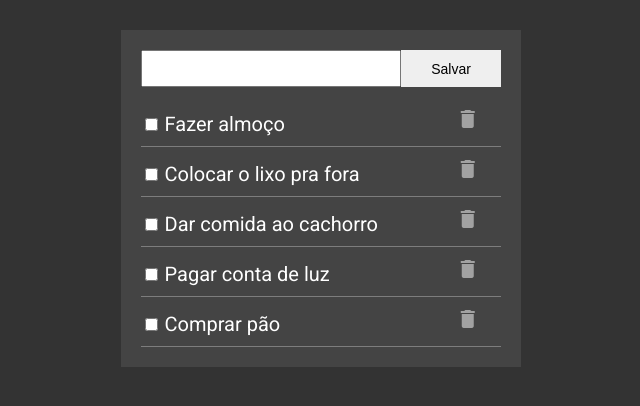
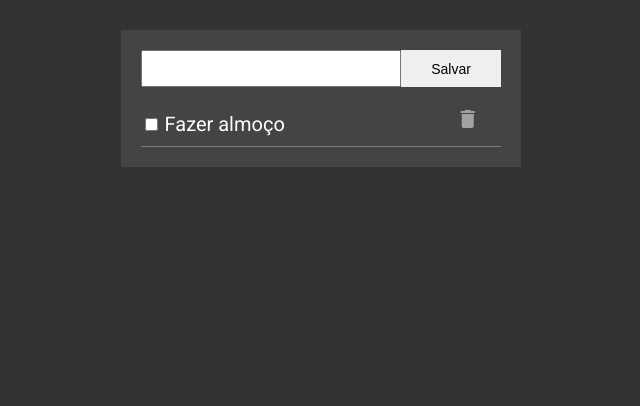
Before and after one commit to JonathanBrant/toDoList_Angular, an Angular app: page / in a window 1280 px wide. Shown: the top 406 px of the page, without its empty margins (319-959 px from the left). Built offline with nearby package versions, Linux system fonts and the light colour scheme.

Commit message:
add inputs e outputs

```diff
--- a/src/app/app.component.ts
+++ b/src/app/app.component.ts
@@ -1,10 +1,16 @@
+import { TaskService } from './services/task.service';
 import { Component } from '@angular/core';
+import { Todo } from './models/ToDo';
 
 @Component({
   selector: 'app-root',
   templateUrl: './app.component.html',
   styleUrls: ['./app.component.css']
 })
-export class AppComponent {
+export class AppComponent{
   title = 'toDoList-Angular';
+  TaskService: TaskService = new TaskService();
+  tasks!: Todo[];
+
+
 }
--- a/src/app/components/input/input.component.html
+++ b/src/app/components/input/input.component.html
@@ -1,4 +1,4 @@
 <form id="form">
     <input type="text" name="tf_2do" id="tf_2do" autocomplete="off" >
-    <button type="submit">Salvar</button>
+    <button type="submit" (click)="adicionandoNovaTarefa()">Salvar</button>
 </form>
--- a/src/app/components/input/input.component.ts
+++ b/src/app/components/input/input.component.ts
@@ -1,19 +1,28 @@
-import { Component, OnInit } from '@angular/core';
+import { Component, OnInit, Output, EventEmitter } from '@angular/core';
+import { Todo } from 'src/app/models/ToDo';
+import { TaskService } from 'src/app/services/task.service';
 
 @Component({
   selector: 'app-input',
   templateUrl: './input.component.html',
-  styleUrls: ['./input.component.css']
+  styleUrls: ['./input.component.css'],
 })
 export class InputComponent implements OnInit {
-  constructor() { }
+  public tasks!:Todo[];
 
+  @Output() addNewTask = new EventEmitter();
 
-  ngOnInit(): void {
+  constructor() {
+
   }
 
+  ngOnInit(): void {}
 
-
-
+  adicionandoNovaTarefa() {
+    let input: HTMLInputElement = <HTMLInputElement>(document.querySelector('input'));
+    console.log(typeof(input.value))
+    this.addNewTask.emit(input.value)
+    input.value = '';
+  }
 
 }
--- a/src/app/components/to-do-list/to-do-list.component.ts
+++ b/src/app/components/to-do-list/to-do-list.component.ts
@@ -1,5 +1,6 @@
 import { Component, OnInit } from '@angular/core';
 import { Todo } from 'src/app/models/ToDo';
+import { TaskService } from 'src/app/services/task.service';
 
 @Component({
   selector: 'app-to-do-list',
@@ -8,35 +9,12 @@ import { Todo } from 'src/app/models/ToDo';
 })
 export class ToDoListComponent implements OnInit {
 
-  tasks:Todo[] = [
-    {
-      done: true,
-      text: "Fazer almoço",
-      priority: 3
-    },
-    {
-      done: false,
-      text: "Colocar o lixo pra fora",
-      priority: 1
-    },
-    {
-      done: true,
-      text: "Dar comida ao cachorro",
-      priority: 2
-    },
-    {
-      done: false,
-      text: "Pagar conta de luz",
-      priority: 3
-    },
-    {
-      done: false,
-      text: "Comprar pão",
-      priority: 1
-    },
-  ]
+  public tasks:Todo[];
+  private ts: TaskService = new TaskService();
 
-  constructor() { }
+  constructor() {
+    this.tasks = this.ts.getTasks();
+  }
 
   ngOnInit(): void {
   }
--- a/src/app/services/task.service.ts
+++ b/src/app/services/task.service.ts
@@ -1,10 +1,31 @@
 import { Injectable } from '@angular/core';
+import { Todo } from '../models/ToDo';
 
+const tasks:Todo[] =[
+  {
+    done: true,
+    text: "Fazer almoço",
+    priority: 3
+  }
+]
 
 @Injectable({
   providedIn: 'root'
 })
 export class TaskService {
+  constructor() { }
 
-  constructor() { }
+  getTasks():Todo[] {
+    return tasks
+  }
+
+  addTasks(t:string):void {
+    tasks.push({
+      done: false,
+      text: t,
+      priority: 1,
+    })
+    console.log(tasks)
+  }
+
 }
```
Also changed, not shown: src/app/components/to-do/to-do.component.ts (+4 -6 lines).
